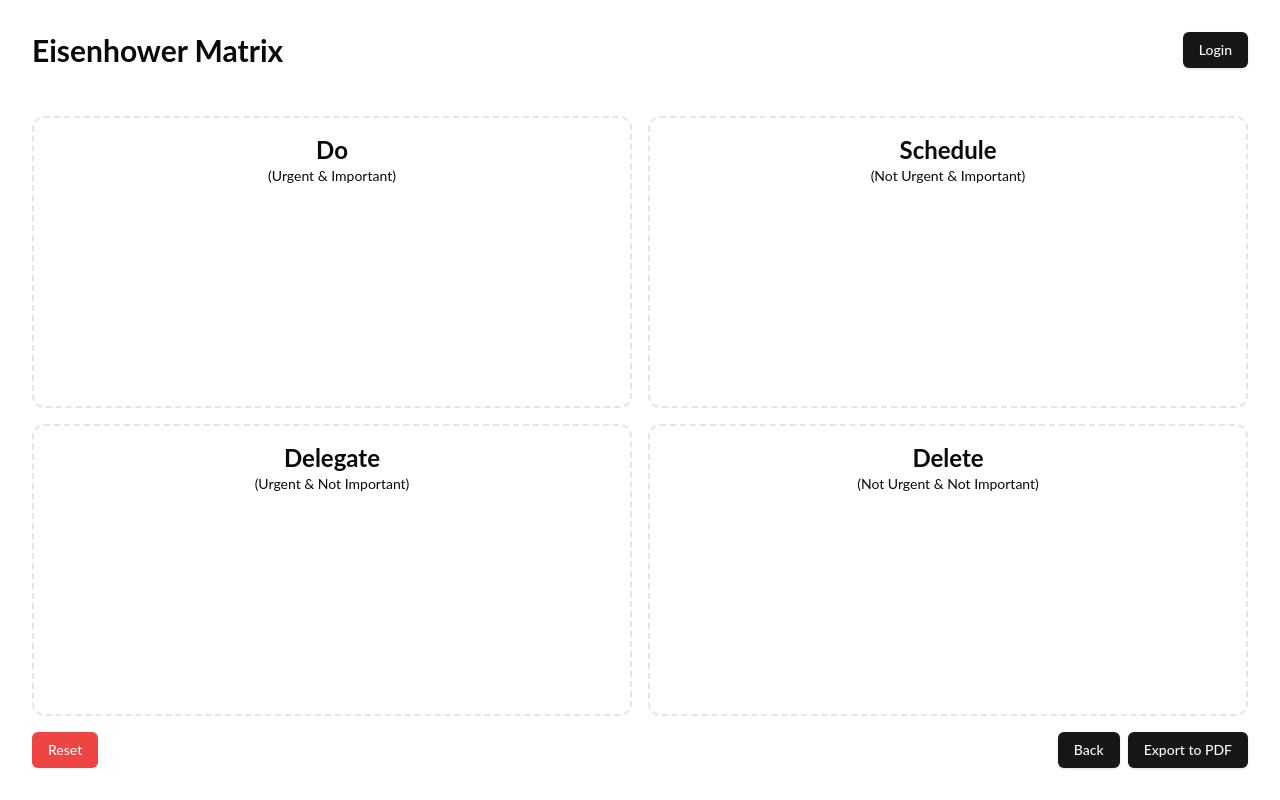
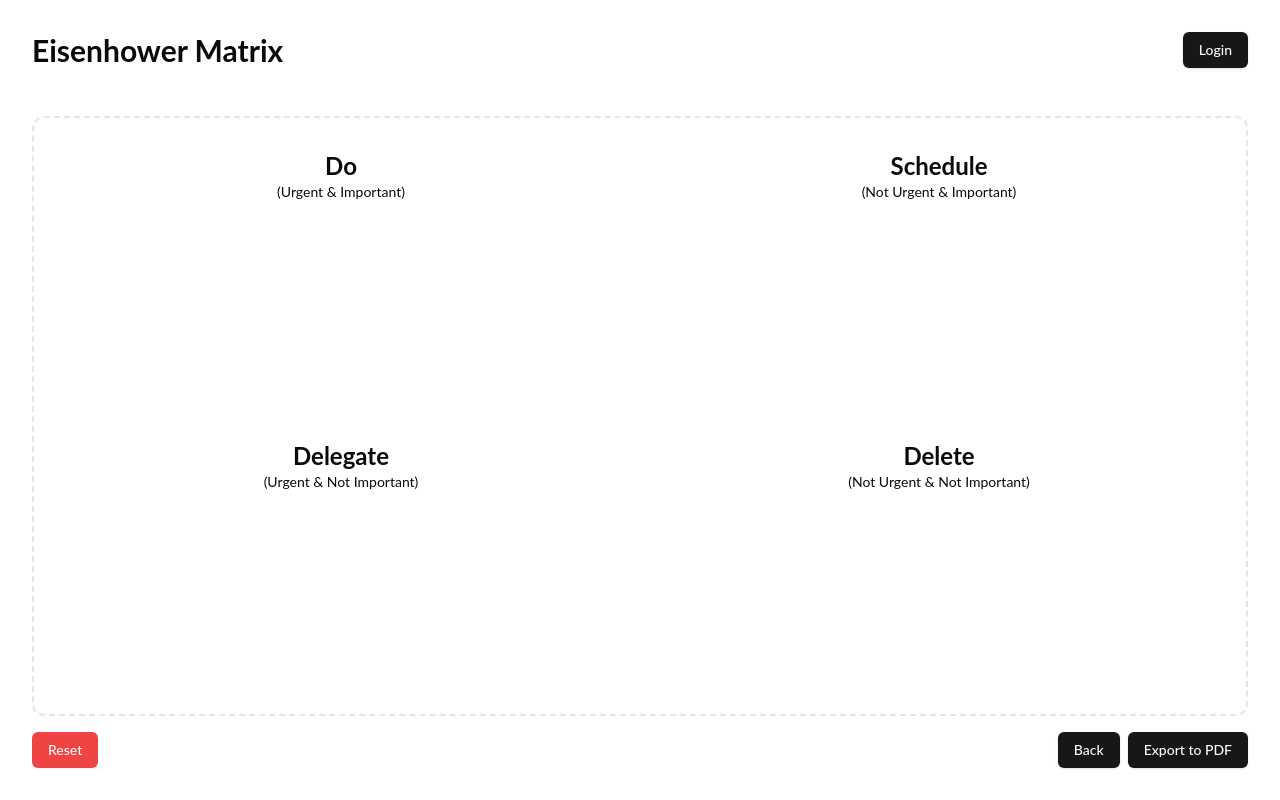
Before and after one commit to Pawel-Gnat/eisenhower-frontend, a React (Vite) app: page / in a window 1280 px wide. Both pictures are taken after a click on the button "Next". Built offline with nearby package versions, Linux system fonts and the light colour scheme.

Commit message:
style: scrollbar, cards

```diff
--- a/package.json
+++ b/package.json
@@ -39,6 +39,7 @@
     "postcss": "^8.4.45",
     "prettier": "^3.3.3",
     "prettier-plugin-tailwindcss": "^0.6.6",
+    "tailwind-scrollbar": "^3.1.0",
     "tailwindcss": "^3.4.11",
     "typescript": "^5.5.3",
     "typescript-eslint": "^8.0.1",
--- a/src/components/matrix-column.tsx
+++ b/src/components/matrix-column.tsx
@@ -10,10 +10,10 @@ interface MatrixColumnProps {
 
 export const MatrixColumn = ({ title, description, tasks }: MatrixColumnProps) => {
   return (
-    <div className="rounded-xl border-2 border-dashed p-4">
+    <div className="p-4">
       <h2 className="select-none text-center text-2xl font-bold">{title}</h2>
       <p className="mb-2 select-none text-center text-sm">{description}</p>
-      <div>
+      <div className="space-y-2">
         {tasks.map((task) => (
           <MatrixCard key={task.id} title={task.title} />
         ))}
--- a/src/components/matrix-container.tsx
+++ b/src/components/matrix-container.tsx
@@ -19,7 +19,7 @@ export const MatrixContainer = () => {
   );
 
   return (
-    <div className="relative mx-auto my-4 grid w-full max-w-screen-2xl flex-1 grid-cols-2 grid-rows-2 gap-4 overflow-y-auto">
+    <div className="scrollbar-custom mx-auto my-4 grid w-full max-w-screen-2xl flex-1 grid-cols-1 gap-4 overflow-y-auto rounded-xl border-2 border-dashed p-4 md:grid-cols-2">
       <MatrixColumn
         title="Do"
         description="(Urgent & Important)"
--- a/src/components/task-card.tsx
+++ b/src/components/task-card.tsx
@@ -21,9 +21,9 @@ export const TaskCard = ({
   onSelectOption,
 }: TaskCardProps) => {
   return (
-    <Card className="mx-auto flex w-full flex-col justify-between p-4 transition-shadow hover:shadow-md">
+    <Card className="mx-auto flex min-h-32 w-full flex-col justify-between gap-2 p-4 transition-shadow hover:shadow-md">
       <div className="flex items-center justify-between gap-2">
-        <CardTitle className="truncate text-lg font-medium">{title}</CardTitle>
+        <CardTitle className="cursor-default truncate font-bold">{title}</CardTitle>
         <div className="flex-shrink-0">
           <Button variant="ghost" size="icon" onClick={() => {}} aria-label="Edit task">
             <Edit2 className="h-4 w-4" />
--- a/src/components/tasks-grid.tsx
+++ b/src/components/tasks-grid.tsx
@@ -21,7 +21,7 @@ export const TasksGrid = () => {
   };
 
   return (
-    <div className="relative mx-auto my-4 grid w-full max-w-screen-2xl flex-1 grid-cols-auto-fill grid-rows-auto-fill gap-4 overflow-y-auto rounded-xl border-2 border-dashed p-4">
+    <div className="scrollbar-custom mx-auto my-4 grid w-full max-w-screen-2xl flex-1 grid-cols-auto-fill grid-rows-auto-fill gap-4 overflow-y-auto rounded-xl border-2 border-dashed p-4">
       {tasks.length > 0 ? (
         tasks.map((task) => (
           <TaskCard
--- a/src/index.css
+++ b/src/index.css
@@ -74,4 +74,8 @@
   #root {
     @apply flex h-screen flex-col p-4 sm:p-8;
   }
+
+  .scrollbar-custom {
+    @apply scrollbar-thumb-rounded-full scrollbar-thin scrollbar-track-rounded-full scrollbar-thumb-primary scrollbar-track-secondary;
+  }
 }
--- a/tailwind.config.js
+++ b/tailwind.config.js
@@ -10,10 +10,10 @@ export default {
         sm: 'calc(var(--radius) - 4px)',
       },
       gridTemplateColumns: {
-        'auto-fill': 'repeat(auto-fill, minmax(15rem, 1fr))',
+        'auto-fill': 'repeat(auto-fill, minmax(17rem, 1fr))',
       },
       gridTemplateRows: {
-        'auto-fill': 'repeat(auto-fill, minmax(10rem, 1fr))',
+        'auto-fill': 'repeat(auto-fill, minmax(8rem, 1fr))',
       },
       colors: {
         background: 'hsl(var(--background))',
@@ -59,5 +59,11 @@ export default {
       },
     },
   },
-  plugins: [require('tailwindcss-animate')],
+  plugins: [
+    require('tailwindcss-animate'),
+    require('tailwind-scrollbar')({
+      preferredStrategy: 'pseudoelements',
+      nocompatible: true,
+    }),
+  ],
 };
```
Also changed, not shown: 1 other file (tests, documents, lock files or other folders).
